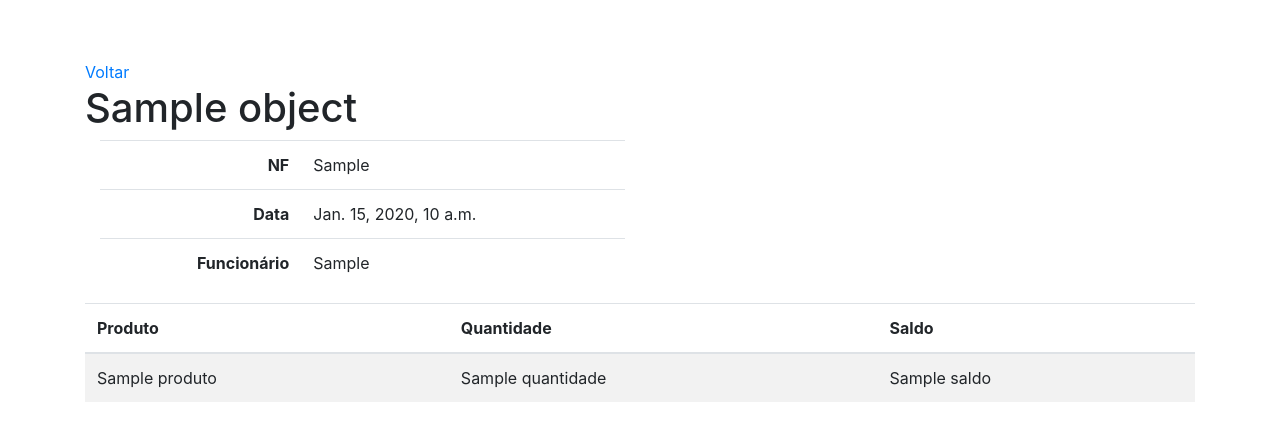
After one commit to rg3915/estoque, a Django app: template projeto/estoque/templates/estoque_entrada_detail.html in a window 1280 px wide. The commit adds this page. Shown: the top 441 px of the page. Run offline with Django 3.2, Linux system fonts and the light colour scheme; the template is opened without the code that fills it: most values are stand-ins (such as "Sample title", 1, 10 or a date in 2020); some libraries are stand-ins or nearby versions.

Commit message:
Estoque Entrada: estoque_entrada_detail.html. Close #17

```diff
--- /dev/null
+++ b/projeto/estoque/templates/estoque_entrada_detail.html
@@ -0,0 +1,47 @@
+{% extends "base.html" %}
+
+{% block content %}
+
+<a href="{% url 'estoque:estoque_entrada_list' %}">Voltar</a>
+
+<h1>{{ object }}</h1>
+
+<div class="col-sm-6">
+  <table class="table table-user-information">
+    <tbody>
+      <tr>
+        <th class="text-right">NF</th>
+        <td>{{ object.nf_formated }}</td>
+      </tr>
+      <tr>
+        <th class="text-right">Data</th>
+        <td>{{ object.created }}</td>
+      </tr>
+      <tr>
+        <th class="text-right">Funcionário</th>
+        <td>{{ object.funcionario.first_name }}</td>
+      </tr>
+    </tbody>
+  </table>
+</div>
+
+<table class="table table-striped">
+  <thead>
+    <tr>
+      <th>Produto</th>
+      <th>Quantidade</th>
+      <th>Saldo</th>
+    </tr>
+  </thead>
+  <tbody>
+    {% for obj in object.estoques.all %}
+      <tr>
+        <td>{{ obj.produto }}</td>
+        <td>{{ obj.quantidade }}</td>
+        <td>{{ obj.saldo }}</td>
+      </tr>
+    {% endfor %}
+  </tbody>
+</table>
+
+{% endblock content %}
--- a/projeto/estoque/templates/estoque_entrada_list.html
+++ b/projeto/estoque/templates/estoque_entrada_list.html
@@ -26,7 +26,7 @@
       {% for object in object_list %}
         <tr>
           <td>
-            <a href="">{{ object }}</a>
+            <a href="{{ object.get_absolute_url }}">{{ object }}</a>
           </td>
           <td>{{ object.nf_formated }}</td>
           <td>{{ object.created }}</td>
--- a/projeto/estoque/urls.py
+++ b/projeto/estoque/urls.py
@@ -7,4 +7,5 @@ app_name = 'estoque'
 
 urlpatterns = [
     path('', v.estoque_entrada_list, name='estoque_entrada_list'),
+    path('<int:pk>/', v.estoque_entrada_detail, name='estoque_entrada_detail'),
 ]
```
Also changed, not shown: projeto/estoque/models.py (+9 -1 lines), projeto/estoque/views.py (+7 -0 lines).
